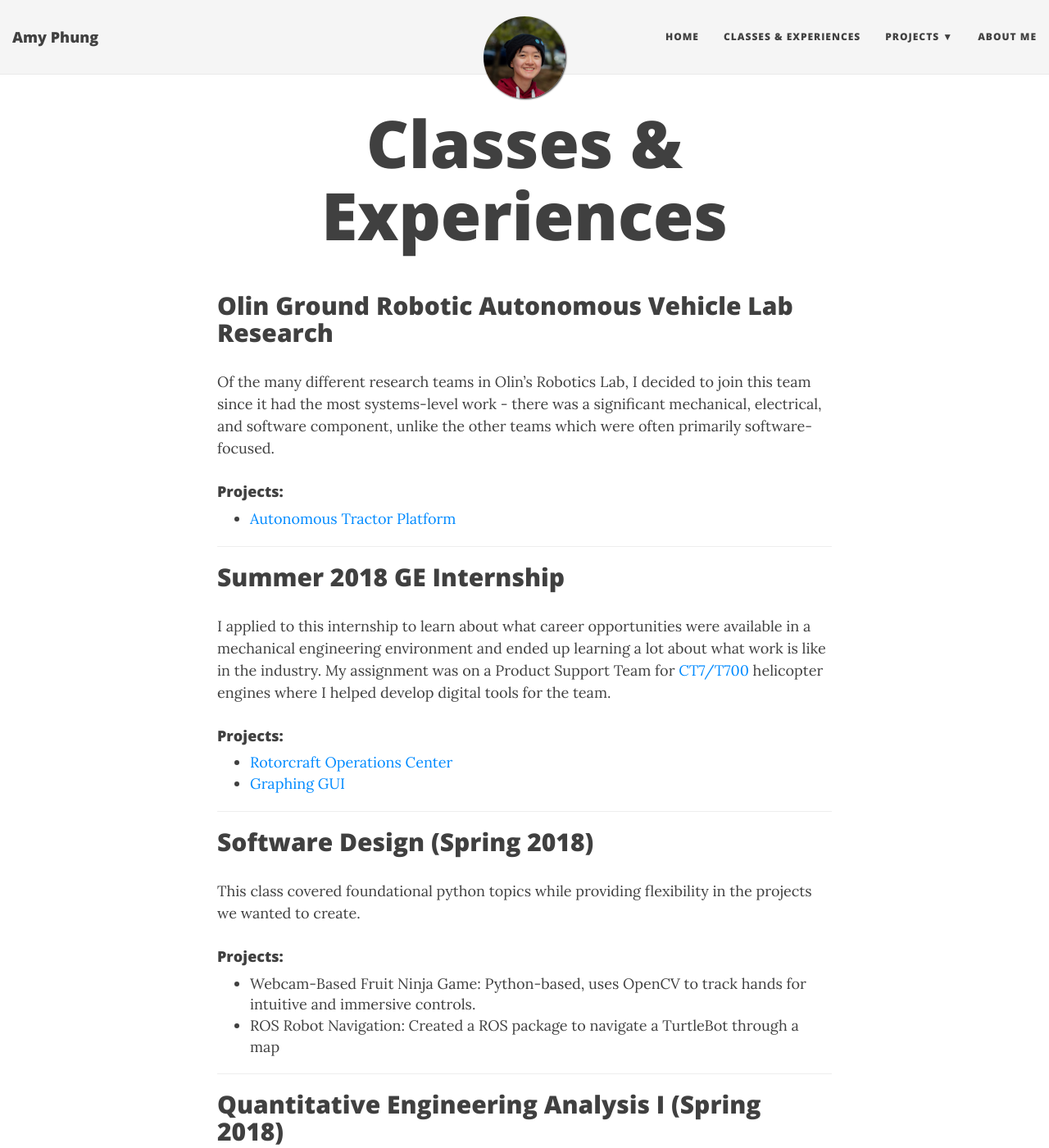
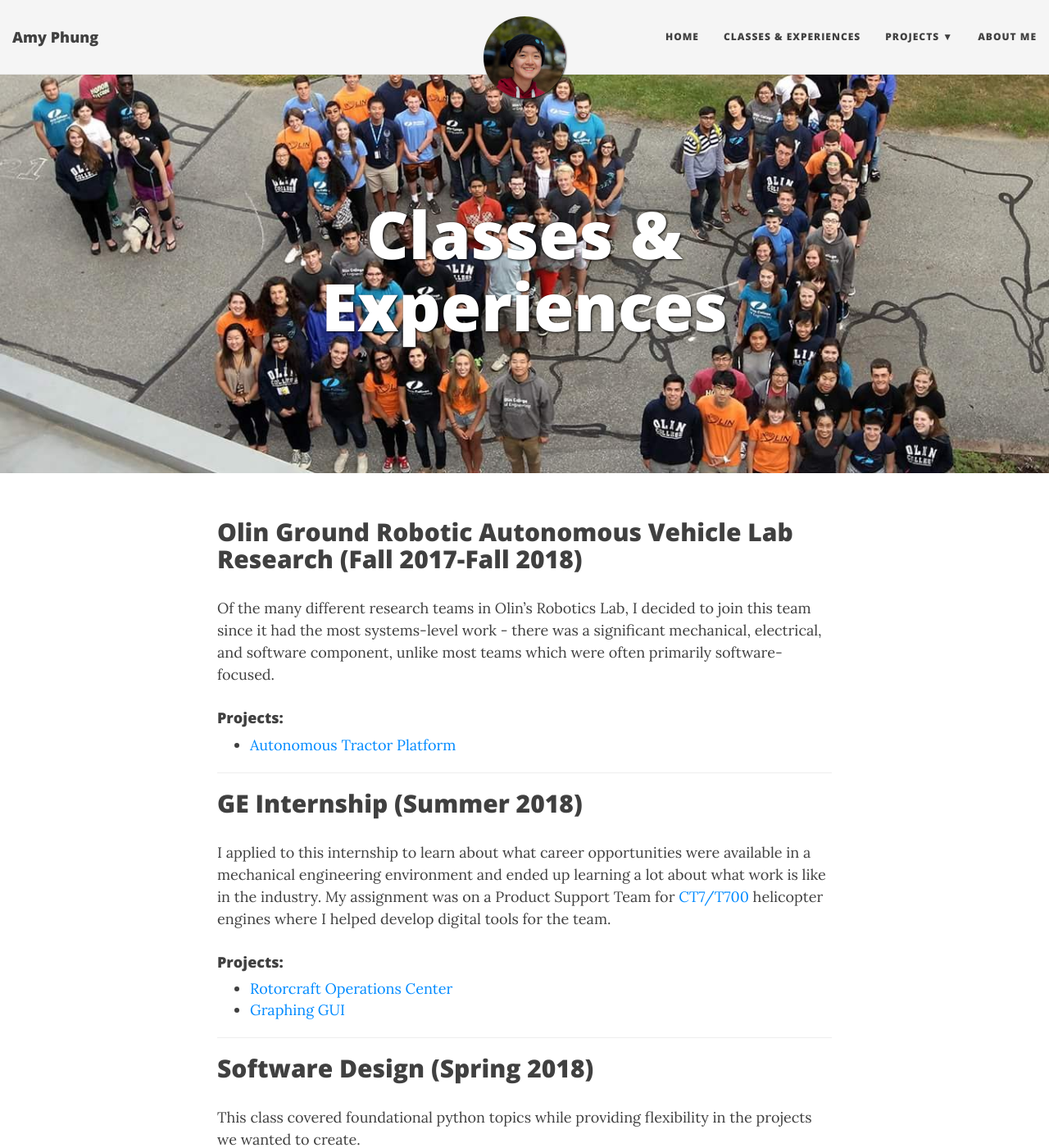
Before and after one commit to AmyPhung/amyphung.github.io, a Jekyll site: the page built from classes.md, in a window 1280 px wide and 1400 px high. Shown: the whole window at 82% size. Built offline with Jekyll 4.4.1, drawn with Linux system fonts in a browser that asks for light colours; nearby versions of some CDN libraries; some of the changed text lies outside the part shown.

Commit message:
Adding banner photos

```diff
--- a/classes.md
+++ b/classes.md
@@ -1,17 +1,18 @@
 ---
 layout: page
 title: Classes & Experiences
+bigimg: /img/class.jpg
 ---
 
 
-## Olin Ground Robotic Autonomous Vehicle Lab Research
-Of the many different research teams in Olin's Robotics Lab, I decided to join this team since it had the most systems-level work - there was a significant mechanical, electrical, and software component, unlike the other teams which were often primarily software-focused.
+## Olin Ground Robotic Autonomous Vehicle Lab Research (Fall 2017-Fall 2018)
+Of the many different research teams in Olin's Robotics Lab, I decided to join this team since it had the most systems-level work - there was a significant mechanical, electrical, and software component, unlike most teams which were often primarily software-focused.
 #### Projects:
 - [Autonomous Tractor Platform](https://amyphung.github.io/gravl/)
 
 ---
 
-## Summer 2018 GE Internship
+## GE Internship (Summer 2018)
 I applied to this internship to learn about what career opportunities were available in a mechanical engineering environment and ended up learning a lot about what work is like in the industry. My assignment was on a Product Support Team for <a href="https://en.wikipedia.org/wiki/General_Electric_T700" target="blank">CT7/T700</a>  helicopter engines where I helped develop digital tools for the team.
 #### Projects:
 - [Rotorcraft Operations Center](https://amyphung.github.io/roc/ "Rotorcraft Operations Center")
--- a/projects/index.html
+++ b/projects/index.html
@@ -3,6 +3,7 @@ layout: page
 title: Projects
 subtitle: A page dedicated to more project details, deliverables, and demos
 use-site-title: true
+bigimg: /img/workbench.jpg
 ---
 
 <div class="posts-list">
```
Also changed, not shown: other parts of classes.md (+5 -2 lines), aboutme.md (+2 -1 lines), img/space.jpg (added), img/workbench.jpg (added).
